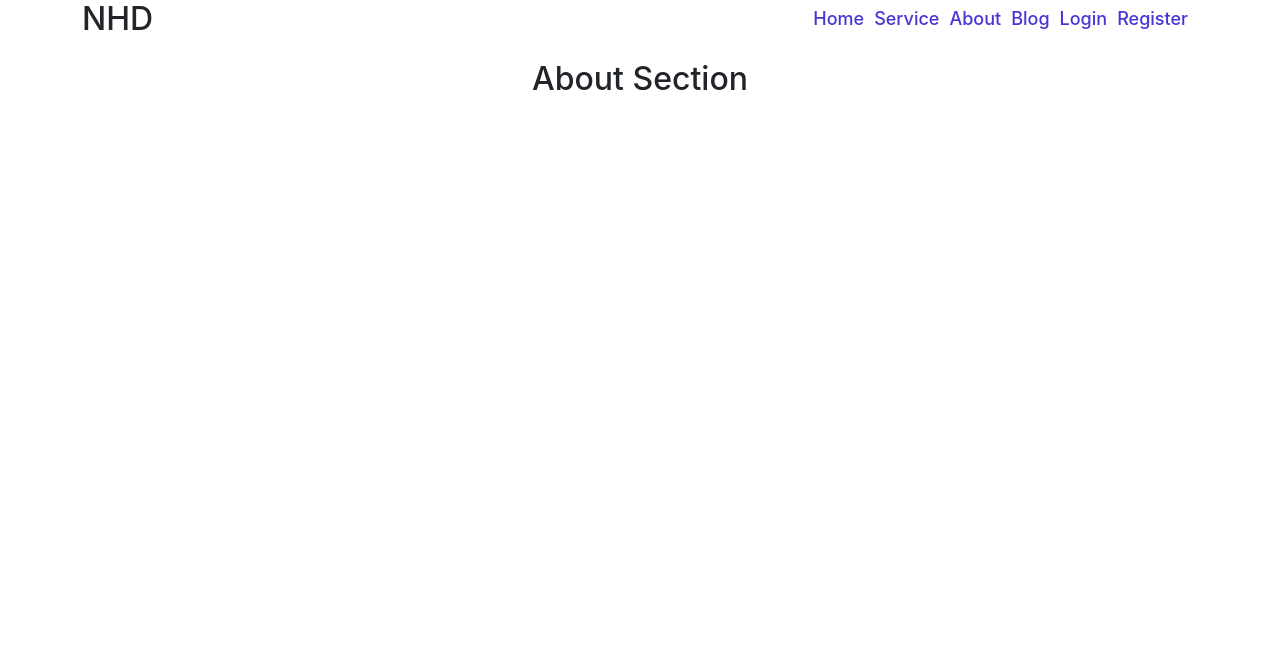
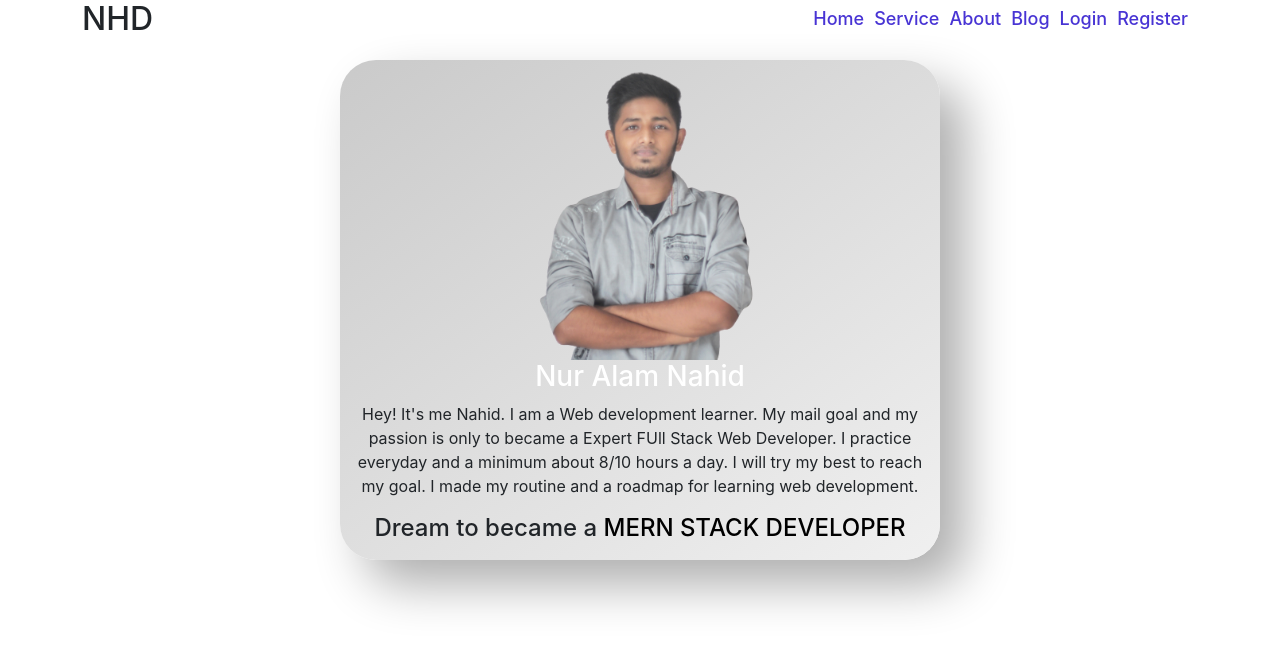
Before and after one commit to nahid770/photography-portfolio-website, a React (Create React App) app: page /about in a window 1280 px wide. Shown: the top 648 px of the page. Built offline with nearby package versions, Linux system fonts and the light colour scheme.

Commit message:
about page complete

```diff
--- a/src/Pages/About/About.css
+++ b/src/Pages/About/About.css
@@ -0,0 +1,18 @@
+.about-me{
+    border-radius: 36px;
+    background: linear-gradient(145deg, #cacaca, #f0f0f0);
+    box-shadow:  25px 25px 49px #afafaf,
+                 -25px -25px 49px #ffffff;
+            width: 600px;
+            height: 500px;
+}
+.about-me img{
+    width: 300px;
+}
+.mern{
+    color: #000000;
+
+}
+.h4{
+    margin-bottom: 10;
+}
--- a/src/Pages/About/About.js
+++ b/src/Pages/About/About.js
@@ -1,10 +1,14 @@
 import React from 'react';
+import './About.css'
+import me from '../../Image/Me/me.png'
 
 const About = () => {
     return (
-        <div>
-            <h2>About Section</h2>
-
+        <div className='container about-me'>
+            <img src={me} alt="" />
+            <h3 className='text-white'>Nur Alam Nahid</h3>
+            <p className='text-dark'>Hey! It's me Nahid. I am a Web development learner. My mail goal and my passion is only to became a Expert FUll Stack Web Developer. I practice everyday and a minimum about 8/10 hours a day. I will try my best to reach my goal. I made my routine and a roadmap for learning web development.</p>
+            <h4 >Dream to became a  <span className='mern '>MERN STACK DEVELOPER</span></h4>
 
         </div>
     );
--- a/src/Pages/Blogs/Blog.js
+++ b/src/Pages/Blogs/Blog.js
@@ -11,12 +11,12 @@ const Blog = () => {
 
             Simply the authenticaiton is the process of varifying who someone is
             and authorization is the process of varifying what the user access to.</p>
-            <h3 className='text-start fs-3'>Why we use Firebase?</h3>
+            <h3 className='text-start fs-3'>2. Why we use Firebase?</h3>
             <p className='text-start'>Ans: Google Firebase is a google-backed application development software that enables developers
             to develop IOS, Android and Web apps. firebase provides tools for tracking analysis, reporting and
             fixing app crashes also works for authentication.</p>
 
-            <h3 className='text-start fs-3'>What is the alternatives of firebase?</h3>
+            <h3 className='text-start fs-3'>3. What is the alternatives of firebase?</h3>
             <p className='text-start'>
         Ans: There are a lots of alternative of firebase to implement authentication. some of them are
         parse, Back4App, Aws.
@@ -24,7 +24,7 @@ const Blog = () => {
         Back4App is a reliable Firebase alternative that is an open source technology. It offer features like
         scalable hosting, storage, authentication.</p>
 
-        <h3 className='text-start fs-3'> What other services does firebase provide other than authentication</h3>
+        <h3 className='text-start fs-3'>4. What other services does firebase provide other than authentication</h3>
         <p className='text-start'>Ans: Firebase provides tools for tracking analysis, reporting and fixing app crashes also works for authentication creating marketing and product experiment.</p>
 
         </div>
--- a/src/Pages/Home/Home.js
+++ b/src/Pages/Home/Home.js
@@ -1,7 +1,6 @@
 import React from 'react';
 import Service from '../Service/Service';
 import Footer from '../Shared/Footer/Footer';
-import Header from '../Shared/Header/Header';
 import Banner from './Banner/Banner';
 import Gallery from './Gallery/Gallery';
 import Reviews from './Reviews/Reviews';
--- a/src/Pages/Service/Service.js
+++ b/src/Pages/Service/Service.js
@@ -11,7 +11,10 @@ const handleClick =()=>{
 }
 
 const Service = () => {
+
     return (
+
+
      <div className='service-card container '>
          <h2 className='fs-1 text-primary mb-5'>My Service Plans</h2>
          <div className="card-group">
```
Also changed, not shown: src/Image/Me/me.png (added).
